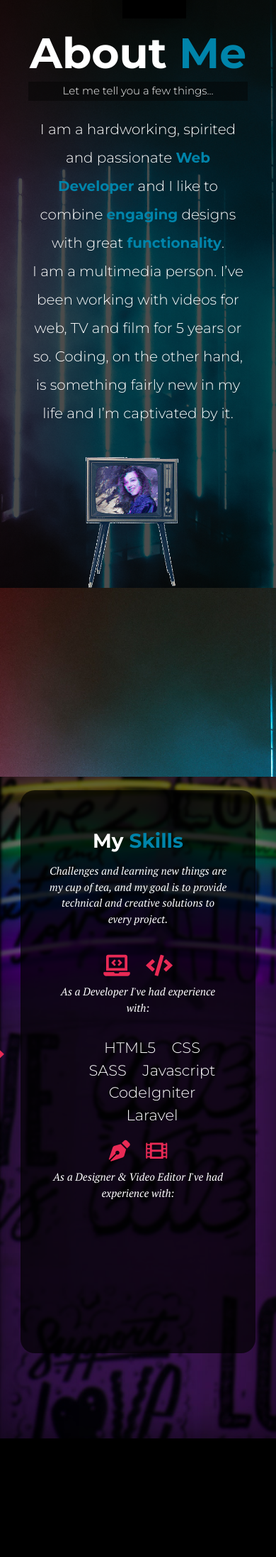
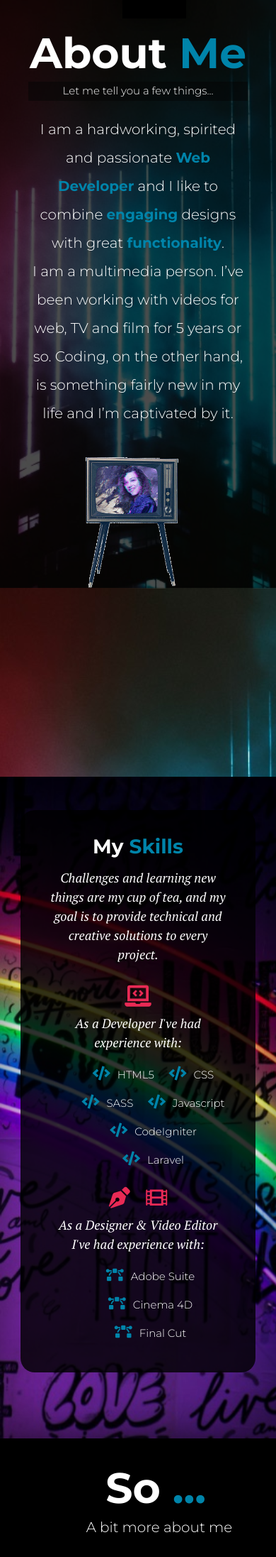
Before and after one commit to danifdantas/Dantas_Daniela_Portfolio, a PHP site: page /dist/about.html in a window 390 px wide. Shown: the part 104-2297 px from the top of the page at 71% size. Run offline with PHP 8.4, Linux system fonts and the light colour scheme; some libraries are stand-ins or nearby versions.

Commit message:
about me page styled,home pg video responsiveacording to window size

```diff
--- a/dist/about.html
+++ b/dist/about.html
@@ -44,7 +44,7 @@
             <a href="work.html" class="nav-link"> My Work </a>
           </li>
           <li class="nav-item">
-            <a href="contact.html" class="nav-link"> How To Reach Me </a>
+            <a href="contact.php" class="nav-link"> How To Reach Me </a>
           </li>
         </ul>
       </nav>
@@ -57,7 +57,7 @@
       <section class="about-info">
         <h3 class="hidden">About Me Section</h3>
         <div class="bio">
-          <p>
+          <p class="wow fadeInUp">
             I am a hardworking, spirited and passionate
             <span class="text-secondary">Web Developer</span> and I like to
             combine <span class="text-secondary">engaging</span> designs with
@@ -70,46 +70,85 @@
           <img
             src="img/tv_glitch_med.gif"
             alt="TV image glitch"
-            class="bio-image"
+            class="bio-image wow fadeInUp"
           />
         </div>
       </section>
 
       <section class="skills">
-        <div class="skill-bg">
-          <h3>My <span class="text-secondary">Skills</span></h3>
+        <div class="skill-bg wow fadeInUp">
+          <h3 class="wow fadeInUp">My <span class="text-secondary">Skills</span></h3>
           <!-- <h4>What I can do</h4> -->
-          <p>
+          <p class="wow fadeInUp">
             Challenges and learning new things are my cup of tea, and my goal is
             to provide technical and creative solutions to every project.
           </p>
 
-          <div class="icons">
-            <i class="fas fa-laptop-code"></i> <i class="fas fa-code fa-5x"></i>
-          </div>
-          <p class="text">As a Developer I've had experience with:</p>
+          <div class="icons wow fadeInUp"><i class="fas fa-laptop-code fa-5x"></i></div>
+          <p class="text wow fadeInUp">As a Developer I've had experience with:</p>
 
-          <ul>
+          <ul class="fa-ul wow slideInRight">
             <li>
-              <span class="fa-li"><i class="fas fa-code"></i></span>HTML5
+              <span class="fa-li dev"><i class="fas fa-code"></i></span>HTML5
             </li>
-            <li>CSS</li>
-            <li>SASS</li>
-            <li>Javascript</li>
-            <li>CodeIgniter</li>
-            <li>Laravel</li>
+            <li>
+              <span class="fa-li dev"><i class="fas fa-code"></i></span>CSS
+            </li>
+            <li>
+              <span class="fa-li dev"><i class="fas fa-code"></i></span>SASS
+            </li>
+            <li>
+              <span class="fa-li dev"><i class="fas fa-code"></i></span>Javascript
+            </li>
+            <li>
+              <span class="fa-li dev"><i class="fas fa-code"></i></span>CodeIgniter
+            </li>
+            <li>
+              <span class="fa-li dev"><i class="fas fa-code"></i></span>Laravel
+            </li>
           </ul>
           <div>
-            <i class="fas fa-pen-nib fa-5x"></i>
-            <i class="fas fa-film fa-5x"></i>
+            <i class="fas fa-pen-nib fa-5x wow pulse" data-wow-iteration="5"></i>
+            <i class="fas fa-film fa-5x wow pulse" data-wow-iteration="5"></i>
           </div>
-          <p class="text">
+          <p class="text wow fadeInUp">
             As a Designer & Video Editor I've had experience with:
           </p>
+          <ul class="fa-ul">
+            <li>
+              <span class="fa-li wow slideInRight"><i class="fas fa-bezier-curve"></i>Adobe Suite
+            </li>
+            <li>
+              <span class="fa-li wow slideInRight"><i class="fas fa-bezier-curve"></i>Cinema 4D
+            </li>
+            <li>
+              <span class="fa-liwow slideInLeft"><i class="fas fa-bezier-curve"></i></span>Final Cut
+            </li>
+          </ul>
         </div>
       </section>
-      <section class="bg-info"></section>
-      <section class="fun-facts"></section>
+      <section class="bg-info">
+          <h3 class="lg-heading">So <span class="text-secondary">...</span></h3>
+          <h4 class="sm-heading">A bit more about me</h4>
+          <div class="svg-wraper">
+            <div class="brazil-map">
+
+              <object class="wow fadeInUp" data="img/brazil_map.svg" type=""></object>
+            </div>
+            <div class="canada-map">
+                <object class="wow fadeInUp" data="img/canada_map.svg" type=""></object>
+            </div>
+            <div class="lines">
+              <object class="wow fadeIn" data-wow-duration="2s" data="img/map_svg.svg" type=""></object>
+            </div>
+
+          </div>
+
+      </section>
+      <section class="fun-facts">
+          <h3 class="lg-heading">Lastly <span class="text-secondary">...</span></h3>
+          <h4 class="sm-heading">A bit more about me</h4>
+      </section>
     </main>
     <footer id="main-footer">Copyright &copy; 2018</footer>
     <script src="js/wow.min.js"></script>
--- a/dist/index.html
+++ b/dist/index.html
@@ -45,7 +45,7 @@
             <a href="work.html" class="nav-link"> My Work </a>
           </li>
           <li class="nav-item">
-            <a href="contact.html" class="nav-link"> How To Reach Me </a>
+            <a href="contact.php" class="nav-link"> How To Reach Me </a>
           </li>
         </ul>
       </nav>
--- a/dist/work.html
+++ b/dist/work.html
@@ -36,7 +36,7 @@
             <a href="work.html" class="nav-link"> My Work </a>
           </li>
           <li class="nav-item">
-            <a href="contact.html" class="nav-link"> How To Reach Me </a>
+            <a href="contact.php" class="nav-link"> How To Reach Me </a>
           </li>
         </ul>
       </nav>
--- a/scss/_mobile.scss
+++ b/scss/_mobile.scss
@@ -2,7 +2,12 @@
 @include mediaXL {}
 
 // Desktop & Laptops
-@include mediaLg {}
+@include mediaLg {
+    .canada-map {
+        margin-top: 2rem;
+        width: 70%;
+    }
+}
 
 // Tablets & Small Laptop
 @include mediaMd {
@@ -50,6 +55,34 @@
         font-weight: 400;
         line-height: 40px;
     }
+    .skills {
+        p {
+            font-size: 2.2rem;
+        }
+        h3 {
+            font-size: 3.2rem;
+        }
+        h4 {
+            font-size: 2.2rem;
+            margin-bottom: 1rem;
+        }
+        i {
+            font-size: 4rem;
+        }
+        span i {
+            font-size: 2rem;
+        }
+        li {
+            font-size: 1.8rem;
+        }
+    }
+    .brazil-map {
+        margin-top: 1.8rem !important;
+        margin-left: 5.5rem !important;
+    }
+    .canada-map {
+        margin-top: 1.8rem !important;
+    }
 }
 
 // Smartphones
@@ -73,9 +106,20 @@
         font-weight: 400;
         line-height: 40px;
     }
+    #about-me {
+        background: $primary-color url(../img/about-me-bg1_mobile.jpg);
+        background-attachment: fixed;
+        background-size: cover;
+    }
     .skills {
+        background: url(../img/about-me-bg2_mobile.jpg);
+        background-attachment: fixed;
+        background-size: cover;
+        .skill-bg {
+            margin-top: 12%;
+        }
         p {
-            font-size: 1.5rem;
+            font-size: 1.8rem;
         }
         h3 {
             font-size: 2.8rem;
@@ -87,5 +131,27 @@
         i {
             font-size: 3rem;
         }
+        li {
+            font-size: 1.5rem;
+        }
+    }
+    .fun-facts {
+        background: $primary-color url(../img/about-me-bg3_mobile.jpg);
+        background-attachment: fixed;
+        background-size: cover;
+    }
+    .brazil-map {
+        margin-top: 4rem !important;
+        margin-right: 9rem !important;
+        width: 50% !important;
+    }
+    .canada-map {
+        margin-top: 4rem !important;
+        margin-left: 3rem !important;
+        width: 75% !important;
+    }
+    .lines {
+        width: 100% !important;
+        margin-left: 5rem !important;
     }
 }
--- a/scss/main.scss
+++ b/scss/main.scss
@@ -206,11 +206,12 @@ main {
     height: 85%;
     margin-top: 5%;
     border-radius: 20px;
-    background-color: rgba($primary-color, 0.7);
+    background-color: rgba($primary-color, 0.8);
     padding: 4rem;
     display: flex;
     flex-direction: inherit;
     align-items: center;
+    overflow: scroll;
   }
   h3,
   h4,
@@ -221,8 +222,8 @@ main {
   h3 {
     font-size: 6rem;
     font-weight: 700;
-    margin-top: 1rem; // text-transform: uppercase;
     margin-bottom: 1rem;
+    margin-top: -1rem;
   }
   h4 {
     font-size: 4rem;
@@ -233,24 +234,34 @@ main {
     font-size: 2.7rem;
     font-family: "PT Serif", serif;
     font-weight: lighter;
-    margin-bottom: 2rem;
+    margin-bottom: 1rem;
   }
   i {
     padding: 1rem;
     color: $accent-color;
   }
-  ul:nth-child(6) {
-    border: none;
+  ul {
+    margin-top: 0;
   }
   li {
     margin-top: 0;
     display: inline-block;
-    // border-right: 1px solid $secondary-color;
-    padding-left: 1rem;
-    padding-right: 1rem;
     font-size: 2.1rem;
-    font-weight: 400;
+    i {
+      color: $secondary-color;
+    }
   }
+}
+
+.fa-li {
+  position: relative;
+  left: 0;
+}
+
+.dev {
+  //padding-left: 1.5rem;
+  margin-left: 0.8rem;
+  margin-top: -0.4rem;
 }
 
 .text {
@@ -259,11 +270,55 @@ main {
 
 .bg-info {
   width: 100vw;
-  height: 100vh;
+  height: 100%;
   margin-left: -4rem;
-  background-color: #000;
+  background-color: $primary-color;
+  overflow: hidden;
   @include boxShadow;
-  z-index: 2;
+  padding: 4rem;
+  h3 {
+    margin-left: 5rem;
+  }
+  h4 {
+    margin-top: 0;
+    font-size: 2rem;
+    font-weight: 300;
+    margin-left: 6rem;
+  }
+}
+
+.svg-wraper {
+  display: grid;
+  grid-template-columns: 1fr 1fr;
+  grid-gap: 10px;
+  width: 100%;
+  height: 100%;
+  .brazil-map {
+    z-index: 1;
+    grid-column: 1/1;
+    grid-row: 1;
+    width: 40%;
+    height: 40%;
+    justify-self: center;
+  }
+  .canada-map {
+    grid-column: 2;
+    grid-row: 1;
+    z-index: 1;
+    margin-top: -3rem;
+    width: 65%;
+    height: 65%;
+    justify-self: center;
+  }
+  .lines {
+    grid-column: 1 / span 2;
+    grid-row: 1;
+    z-index: 1;
+    width: 75%;
+    justify-self: center;
+    margin-left: 10rem;
+    margin-top: 8rem;
+  }
 }
 
 .fun-facts {
```
Also changed, not shown: dist/contact.php (renamed from dist/contact.html, +42 -1 lines), dist/includes/connect.php (+15 -3 lines), dist/css/main.css, dist/img/Rectangle 31.jpg (deleted), dist/img/about-me-bg1_mobile.jpg (added), dist/img/about-me-bg2_mobile.jpg (added), dist/img/about-me-bg3_mobile.jpg (added), dist/img/brazil_map.svg (added), dist/img/canada_map.svg (added), dist/img/lines.svg (added), dist/img/map_svg.svg (added).
